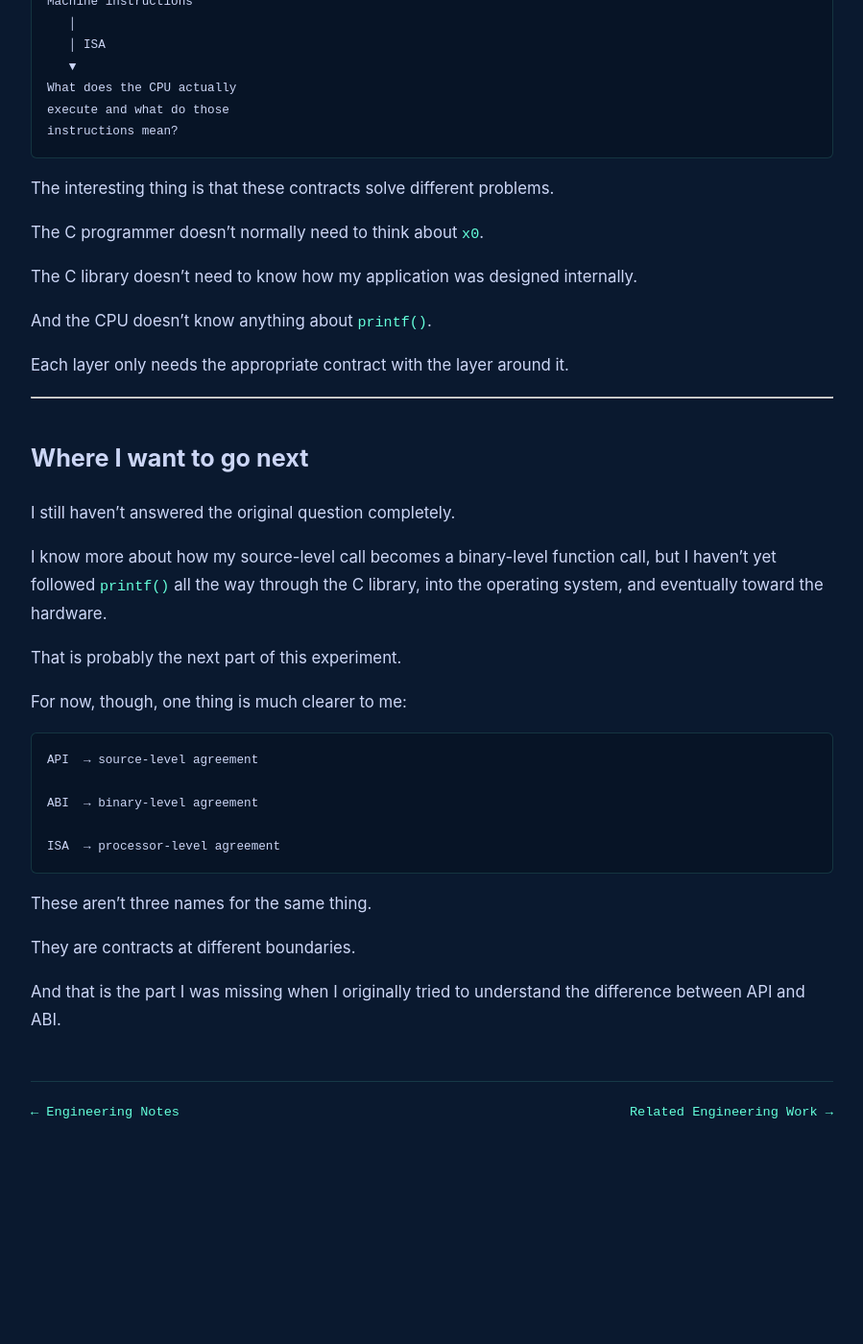
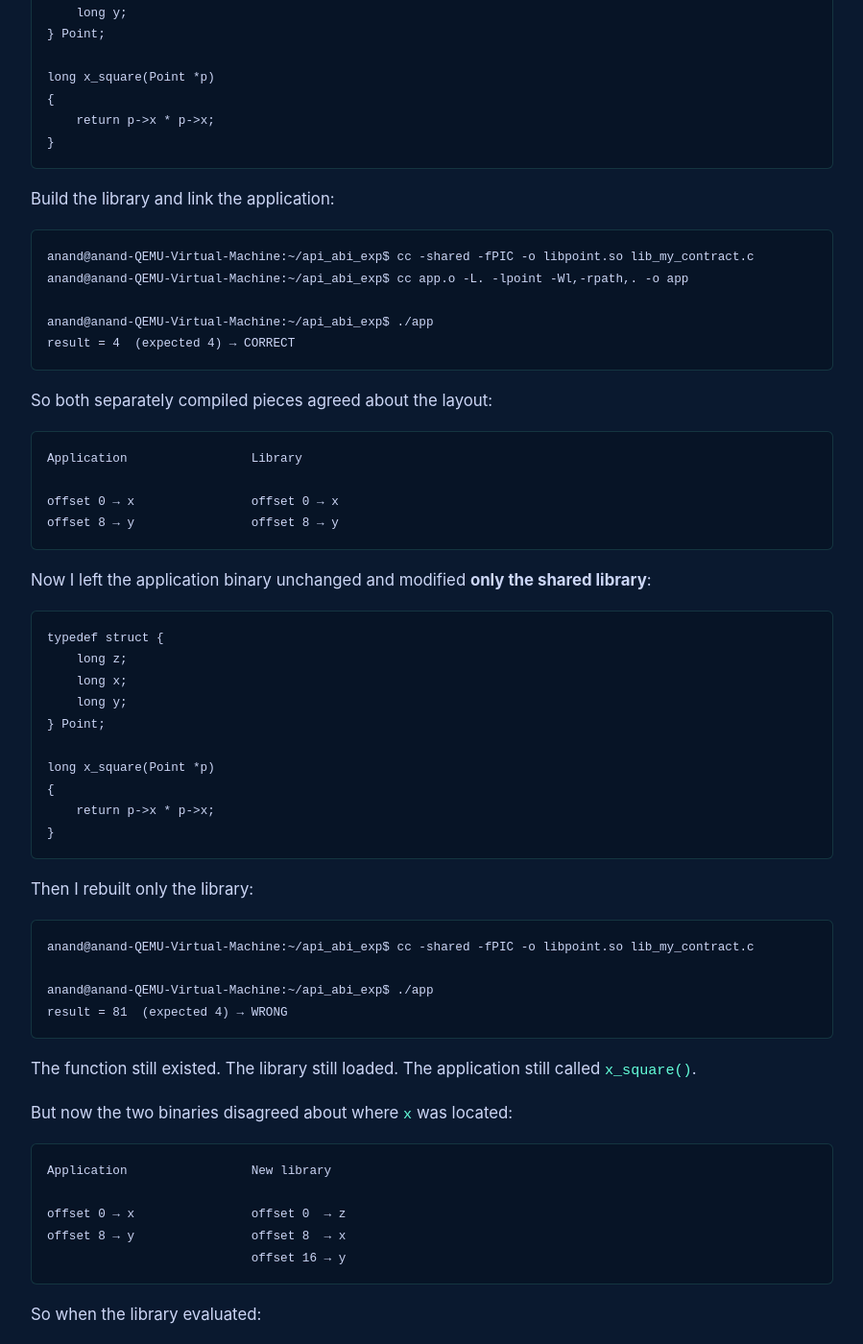
Before and after one commit to AnandIISc/AnandIISc.github.io, a Jekyll site: the page built from _notes/api-vs-abi.md, in a window 1280 px wide and 1400 px high, scrolled down 7841 px. Shown: the whole window at 96% size, without its empty margins (190-1089 px from the left). Built offline with Jekyll 4.4.1, drawn with Linux system fonts in a browser that asks for light colours; before the commit the page ends 9087 px from its top, so only the background shows below that; some of the changed text lies outside the part shown.

Commit message:
Refine API and ABI experiment

````diff
--- a/_notes/api-vs-abi.md
+++ b/_notes/api-vs-abi.md
@@ -293,6 +293,154 @@ Or, even more simply:
 That finally connects the two ideas for me.
 
 ---
+## What happens if the binary agreement changes?
+
+The calling convention made the ABI idea clearer, but I wanted to see what happens if two separately compiled components disagree about a data structure.
+
+I used a very small example.
+
+The application was compiled against this header:
+
+```c
+anand@anand-QEMU-Virtual-Machine:~/api_abi_exp$ cat point.h
+typedef struct {
+    long x;
+    long y;
+} Point;
+
+long x_square(Point *p);
+```
+
+The application sets:
+
+```c
+Point p;
+p.x = 2;
+p.y = 9;
+```
+
+First I compiled the application into an object file:
+
+```text
+$ cc -c app.c -o app.o
+```
+
+Then I created a shared library with the same understanding of `Point`:
+
+```c
+typedef struct {
+    long x;
+    long y;
+} Point;
+
+long x_square(Point *p)
+{
+    return p->x * p->x;
+}
+```
+
+Build the library and link the application:
+
+```text
+anand@anand-QEMU-Virtual-Machine:~/api_abi_exp$ cc -shared -fPIC -o libpoint.so lib_my_contract.c
+anand@anand-QEMU-Virtual-Machine:~/api_abi_exp$ cc app.o -L. -lpoint -Wl,-rpath,. -o app
+
+anand@anand-QEMU-Virtual-Machine:~/api_abi_exp$ ./app
+result = 4  (expected 4) → CORRECT
+```
+
+So both separately compiled pieces agreed about the layout:
+
+```text
+Application                 Library
+
+offset 0 → x                offset 0 → x
+offset 8 → y                offset 8 → y
+```
+
+Now I left the application binary unchanged and modified **only the shared library**:
+
+```c
+typedef struct {
+    long z;
+    long x;
+    long y;
+} Point;
+
+long x_square(Point *p)
+{
+    return p->x * p->x;
+}
+```
+
+Then I rebuilt only the library:
+
+```text
+anand@anand-QEMU-Virtual-Machine:~/api_abi_exp$ cc -shared -fPIC -o libpoint.so lib_my_contract.c
+
+anand@anand-QEMU-Virtual-Machine:~/api_abi_exp$ ./app
+result = 81  (expected 4) → WRONG
+```
+
+The function still existed. The library still loaded. The application still called `x_square()`.
+
+But now the two binaries disagreed about where `x` was located:
+
+```text
+Application                 New library
+
+offset 0 → x                offset 0  → z
+offset 8 → y                offset 8  → x
+                            offset 16 → y
+```
+
+So when the library evaluated:
+
+```c
+p->x
+```
+
+it interpreted the bytes at the offset where the old application had placed `y`.
+
+That is why it calculated:
+
+```text
+9 × 9 = 81
+```
+
+instead of:
+
+```text
+2 × 2 = 4
+```
+
+This made the ABI idea more practical for me.
+
+The source-level function still looked the same:
+
+```c
+long x_square(Point *p);
+```
+
+but separately compiled code also had to agree about the binary layout of `Point`.
+
+Interestingly, when I later added the new field at the **end** instead:
+
+```c
+typedef struct {
+    long x;
+    long y;
+    long z;
+} Point;
+```
+
+the experiment returned `4` again, because the offsets of the existing `x` and `y` fields used by this example had not changed.
+
+So ABI compatibility is not simply about whether a structure changed.
+
+What matters is whether a change breaks the binary assumptions that already-compiled code depends on.
+
+---
 
 ## And what about the CPU?
 
````
